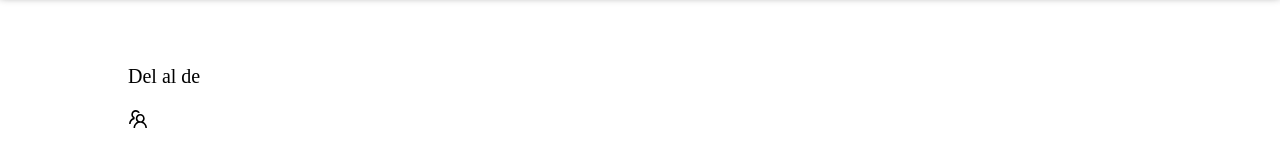
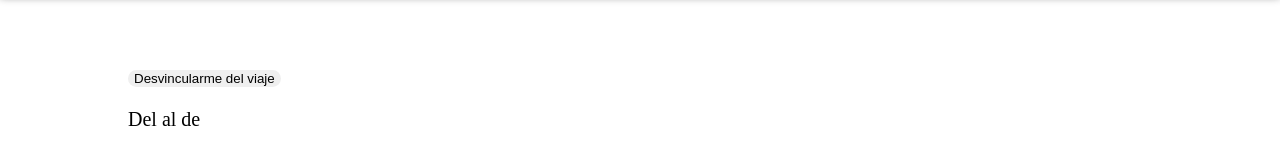
Before and after one commit to FSD0224STR/TFM-azul-frontend, a React (Vite) app: page /login in a window 1280 px wide. Shown: the part 127-276 px from the top of the page. Built offline with nearby package versions, Linux system fonts and the light colour scheme; no server answers.

Commit message:
añado funcionalidad desvincularse de un viaje

```diff
--- a/src/apiservice/tripApi.js
+++ b/src/apiservice/tripApi.js
@@ -199,6 +199,27 @@ const linkUserToTrip = async (tripId) => {
   }
 };
 
+const unlinkUserFromTrip = async (tripId, userId) => {
+  const token = localStorage.getItem("access_token");
+
+  try {
+    const response = await fetch(`${baseUrl}/${tripId}/${userId}`, {
+      method: "DELETE",
+      headers: { authorization: `Bearer ${token}` },
+    });
+
+    if (!response.ok) {
+      const error = await response.json();
+      throw new Error(error.message);
+    }
+
+    return await response.json();
+  } catch (error) {
+    console.error("Error al desvincular al usuario del viaje:", error);
+    return null;
+  }
+};
+
 export default {
   getAllTrips,
   getTripInfo,
@@ -207,4 +228,5 @@ export default {
   updateTrip,
   addCategory,
   linkUserToTrip,
+  unlinkUserFromTrip,
 };
--- /dev/null
+++ b/src/components/UnlinkUserFromTrip.jsx
@@ -0,0 +1,58 @@
+import { useEffect, useState } from "react";
+import tripApi from "../apiservice/tripApi";
+import userApi from "../apiservice/userApi";
+import { Popconfirm } from "antd";
+import { useNavigate } from "react-router-dom";
+
+const UnlinkUser = ({ tripId }) => {
+  const [userId, setUserId] = useState(null);
+  const [trip, setTrip] = useState(null);
+  const navigate = useNavigate();
+
+  useEffect(() => {
+    const fetchUserData = async () => {
+      const userInfo = await userApi.getMyProfile();
+      console.log("userInfo", userInfo);
+      if (userInfo) {
+        setUserId(userInfo.data._id);
+      }
+    };
+
+    fetchUserData();
+  }, []);
+
+  const handleUnlink = async () => {
+    console.log("Button clicked");
+    if (userId) {
+      console.log("User ID:", userId);
+      console.log("Trip ID:", tripId);
+      try {
+        const result = await tripApi.unlinkUserFromTrip(tripId, userId);
+        if (result) {
+          console.log("Unlink result:", result);
+          alert(result.message);
+          setTrip((prevTrip) => ({
+            ...prevTrip,
+            users: prevTrip.users.filter((user) => user !== userId),
+          }));
+          navigate("/home");
+        }
+      } catch (error) {
+        console.error("Error al desvincular usuario:", error);
+      }
+    }
+  };
+
+  return (
+    <Popconfirm
+      title="¿Estás seguro de que quieres desvincularte del viaje?"
+      onConfirm={handleUnlink}
+      okText="Sí"
+      cancelText="No"
+    >
+      <button>Desvincularme del viaje</button>
+    </Popconfirm>
+  );
+};
+
+export default UnlinkUser;
--- a/src/pages/Trip.jsx
+++ b/src/pages/Trip.jsx
@@ -12,6 +12,7 @@ import {
 import tripAPI from "../apiservice/tripApi";
 import { CategoryCard } from "../components/CategoryCard";
 import "../styles/Trip.css";
+import UnlinkUser from "../components/UnlinkUserFromTrip";
 
 export function Trip() {
   const [title, setTitle] = useState("");
@@ -119,6 +120,7 @@ export function Trip() {
       <div className="cardInfoTrip">
         <div className=" ">
           <Typography.Title level={1}>{title}</Typography.Title>
+          <UnlinkUser tripId={id} />
           <p className="tripInfo">
             {"Del " +
               startDateFormatted(startDate) +
```
